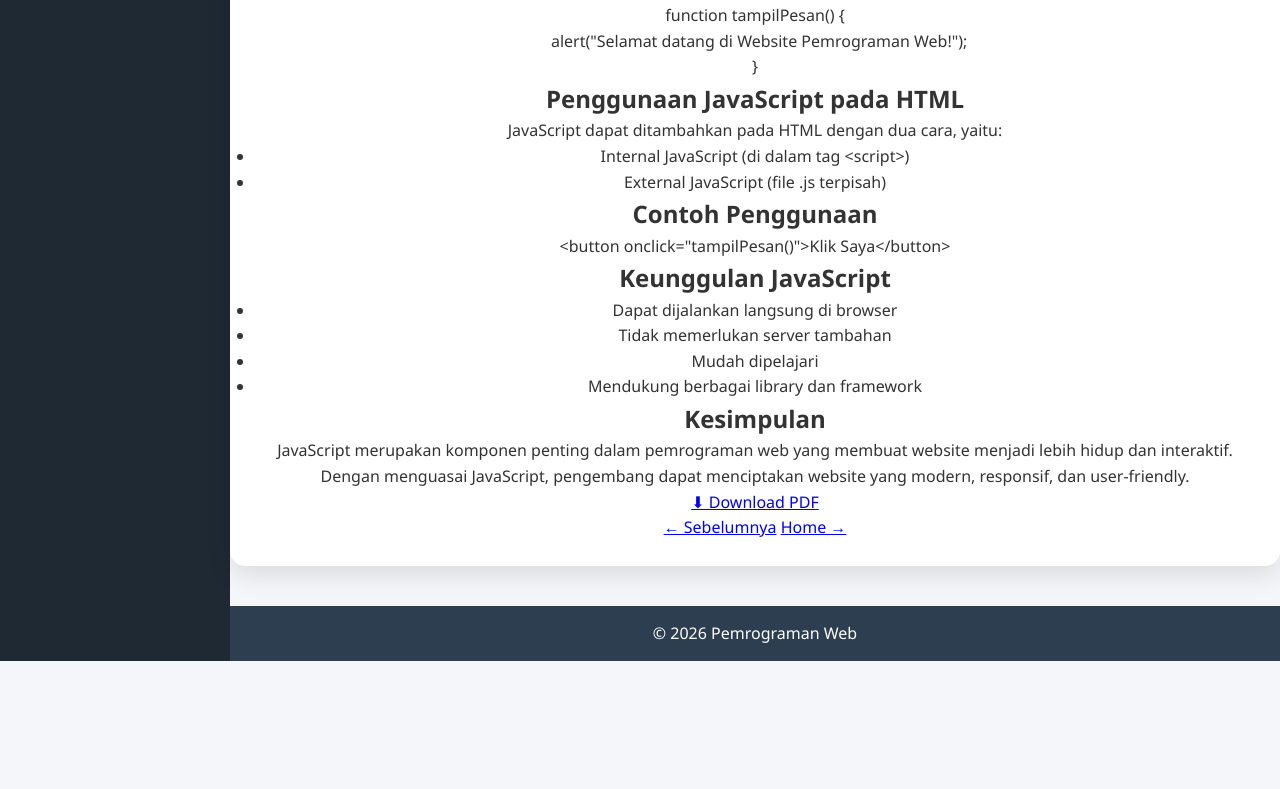
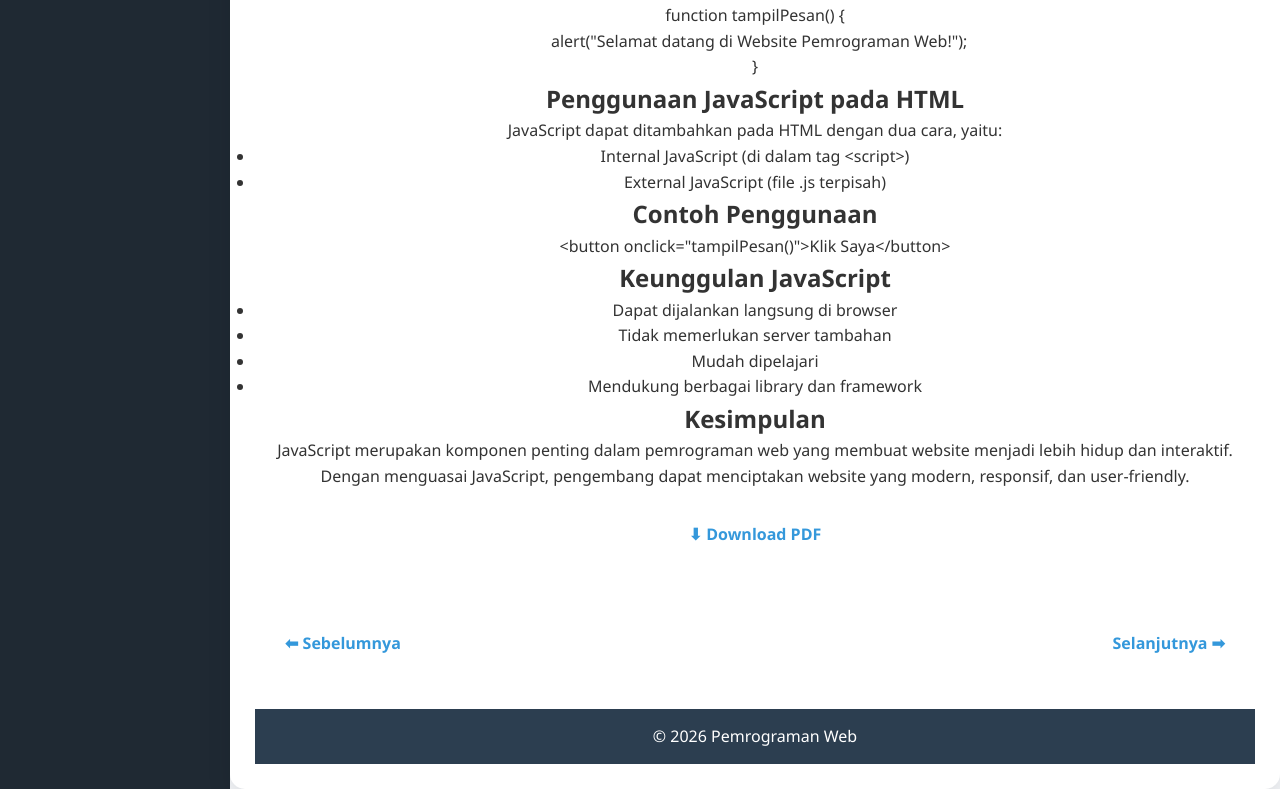
Before and after one commit to aprilupa6-lgtm/Web-Materi, a plain HTML site: page materi/p4.html in a window 1280 px wide. Shown: the part 548-1337 px from the top of the page. Before the commit the page ends 1209 px from the top, so only its background shows below. Drawn offline with Linux system fonts and the light colour scheme.

Commit message:
Update p4.html

```diff
--- a/materi/p4.html
+++ b/materi/p4.html
@@ -84,15 +84,12 @@ lebih hidup dan interaktif. Dengan menguasai JavaScript, pengembang dapat mencip
 yang modern, responsif, dan user-friendly.
 </p>
 
-<a class="download" href="pdf/p4-js.pdf" download>⬇ Download PDF</a>
+<a class="btn" href="../pdf/p2.pdf" download>⬇ Download PDF</a>
 
-<div class="nav-btn">
-    <a href="p3.html">← Sebelumnya</a>
-    <a href="index.html">Home →</a>
+<div style="display:flex;justify-content:space-between;margin-top:40px">
+<a class="btn" href="p3.html">⬅ Sebelumnya</a>
+<a class="btn" href="p1.html">Selanjutnya ➡</a>
 </div>
-
-</div>
-
 </main>
 
 <footer>© 2026 Pemrograman Web</footer>
```
